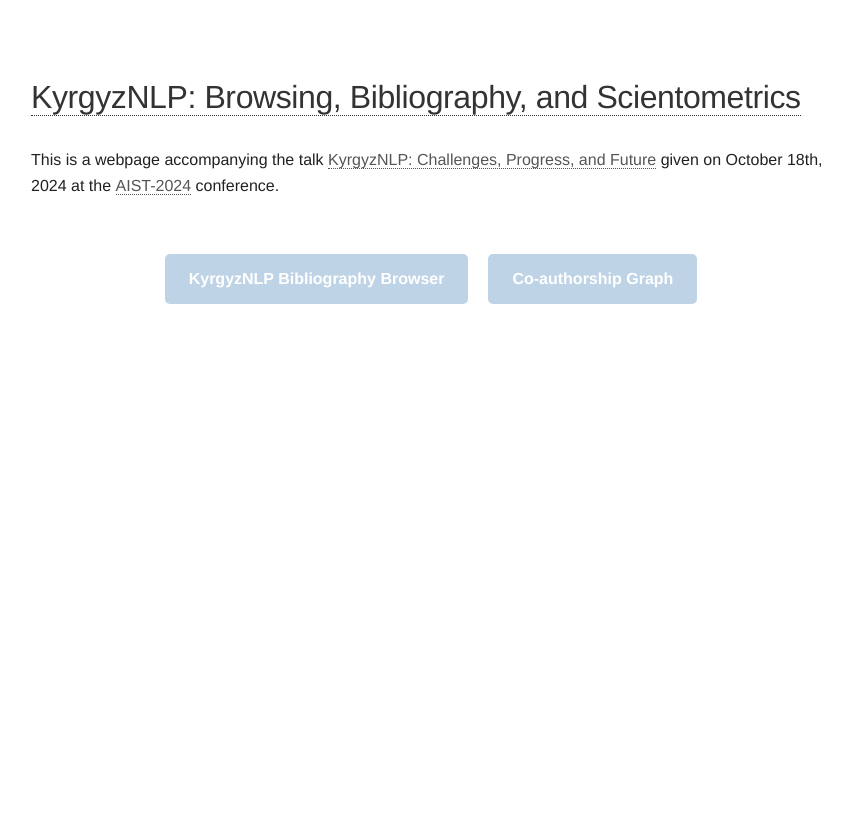
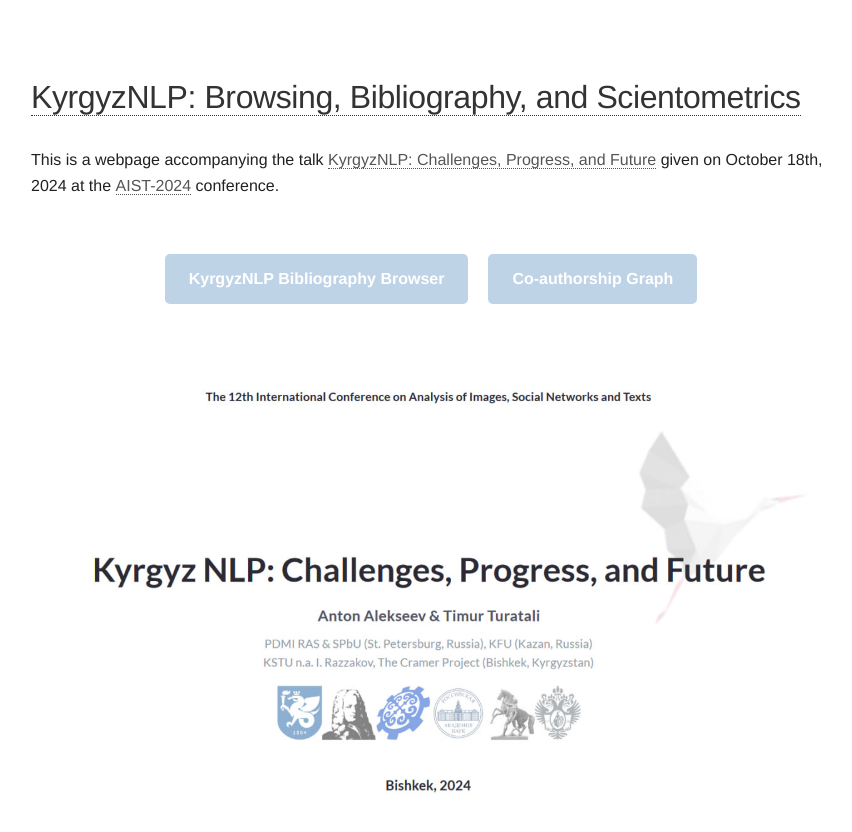
Before and after one commit to alexeyev/alexeyev.github.io, a Jekyll site: the page built from kyrgyz_nlp/index.html, in a window 1280 px wide. Shown: the top 832 px of the page, without its empty margins (209-1061 px from the left). Built offline with Jekyll 4.4.1, drawn with Linux system fonts in a browser that asks for light colours.

Commit message:
Update index.html

```diff
--- a/kyrgyz_nlp/index.html
+++ b/kyrgyz_nlp/index.html
@@ -36,6 +36,10 @@
             justify-content: center;
             margin-top: 20px;
         }
+        img {
+              align-self: center;
+              margin: 0 auto;
+        }
     </style>
 </head>
 <header class="masthead">
@@ -58,5 +62,5 @@
     </div>
     <br/><br/>
 
-<!--     <img src="https://aistconf.org/assets/images/logos/logo-en_1.png" style="text-align:center;"/> -->
+    <img src="kyrgyznlp_first_slide.jpg"/>
 </div>
```
